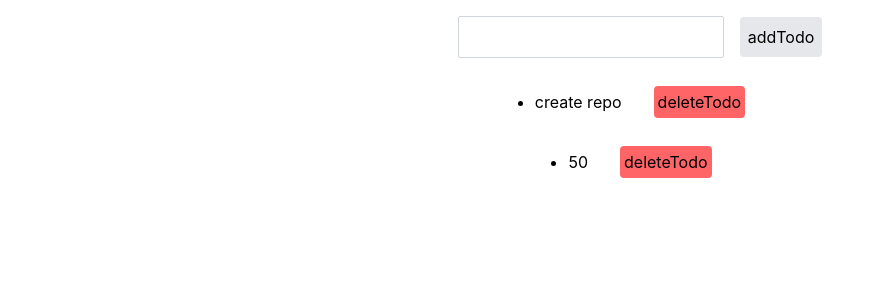
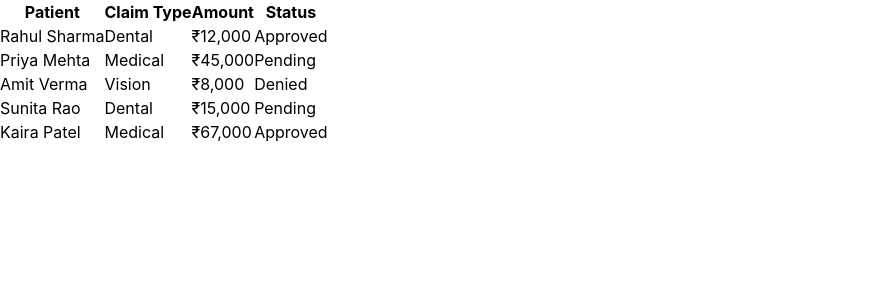
Before and after one commit to prashant00797/sharpening-skills, a React (Vite) app: page / in a window 1280 px wide. Shown: the top 300 px of the page, without its empty margins (0-884 px from the left). Built offline with nearby package versions, Linux system fonts and the light colour scheme.

Commit message:
Day 1 -   YOUR TASK     Build a ClaimsList component using the claims data below.     Render each claim as a row showing: patient name, claim     type, amount (formatted with ₹), and a status label. Do not     add any CSS — structure only.  - Done

```diff
--- a/src/react/App.jsx
+++ b/src/react/App.jsx
@@ -1,7 +1,7 @@
-import Todo from "./components/Todo";
+import ClaimsList from "./day1-7/component/DayOne";
 
 const App = () => {
-  return <Todo />;
+  return <ClaimsList />;
 };
 
 export default App;
--- /dev/null
+++ b/src/react/day1-7/component/DayOne.jsx
@@ -0,0 +1,62 @@
+/**
+ *
+ *  YOUR TASK
+    Build a ClaimsList component using the claims data below.
+    Render each claim as a row showing: patient name, claim
+    type, amount (formatted with ₹), and a status label. Do not
+    add any CSS — structure only.
+ *
+ *
+ */
+
+import { claimsData } from "../data/config";
+
+const tableHeaders = [
+  {
+    header: "Patient",
+    key: "patient",
+  },
+  {
+    header: "Claim Type",
+    key: "type",
+  },
+  {
+    header: "Amount",
+    key: "amount",
+  },
+  {
+    header: "Status",
+    key: "status",
+  },
+];
+
+const ClaimsList = () => {
+  return (
+    <div>
+      <table>
+        <thead>
+          <tr>
+            {tableHeaders.map((row) => (
+              <th key={row.key}>{row.header}</th>
+            ))}
+          </tr>
+        </thead>
+        <tbody>
+          {claimsData.map((row) => (
+            <tr key={row.id}>
+              {tableHeaders.map((col) => (
+                <td key={col.key}>
+                  {col.key === "amount"
+                    ? `₹${row[col.key].toLocaleString()}`
+                    : row[col.key]}
+                </td>
+              ))}
+            </tr>
+          ))}
+        </tbody>
+      </table>
+    </div>
+  );
+};
+
+export default ClaimsList;
--- /dev/null
+++ b/src/react/day1-7/data/config.js
@@ -0,0 +1,42 @@
+export const claimsData = [
+  {
+    id: 1,
+    patient: "Rahul Sharma",
+    type: "Dental",
+    amount: 12000,
+    status: "Approved",
+    date: "2026-01-15",
+  },
+  {
+    id: 2,
+    patient: "Priya Mehta",
+    type: "Medical",
+    amount: 45000,
+    status: "Pending",
+    date: "2026-02-03",
+  },
+  {
+    id: 3,
+    patient: "Amit Verma",
+    type: "Vision",
+    amount: 8000,
+    status: "Denied",
+    date: "2026-01-28",
+  },
+  {
+    id: 4,
+    patient: "Sunita Rao",
+    type: "Dental",
+    amount: 15000,
+    status: "Pending",
+    date: "2026-03-01",
+  },
+  {
+    id: 5,
+    patient: "Kaira Patel",
+    type: "Medical",
+    amount: 67000,
+    status: "Approved",
+    date: "2026-02-20",
+  },
+];
```
